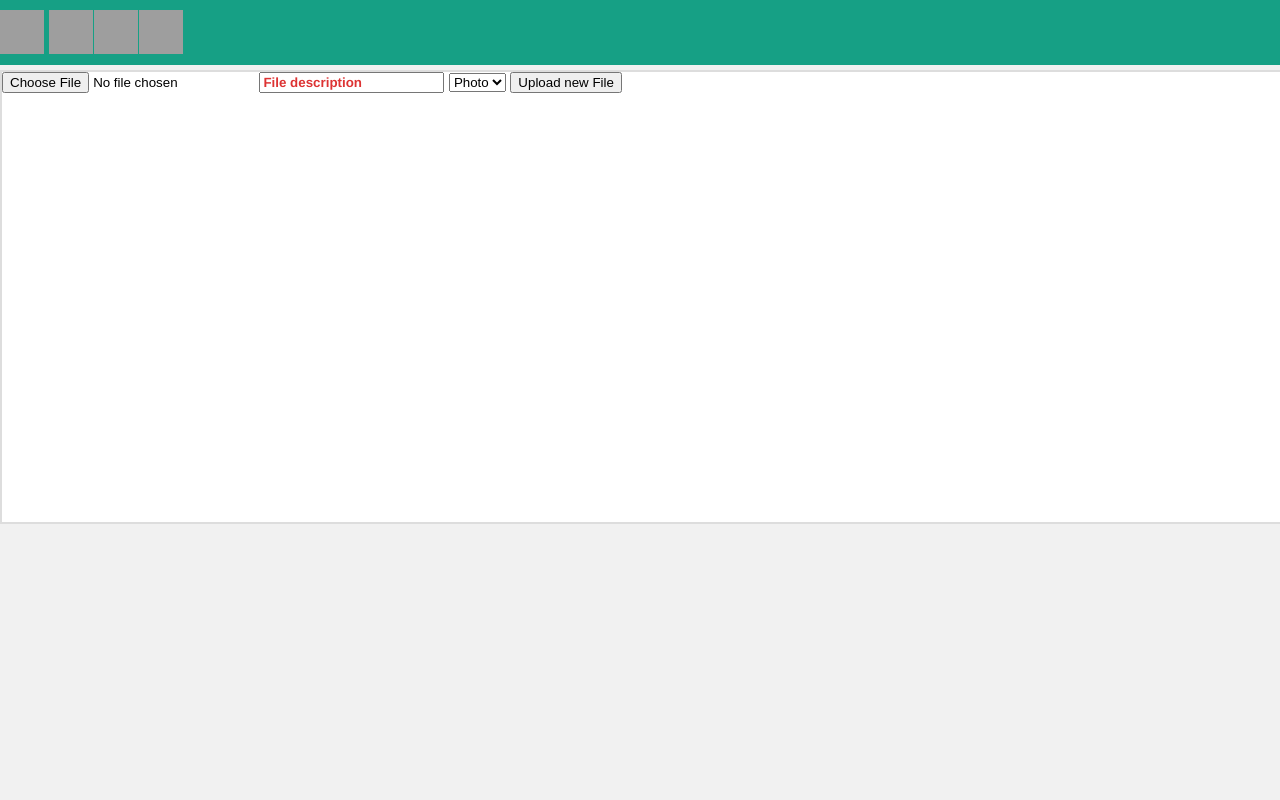
After one commit to IgorJakovljevic/TU-Graz-ADS-Project, a PHP site: page /upload.html in a window 1280 px wide. The commit adds this page. Run offline with PHP 8.4, Linux system fonts and the light colour scheme; grey boxes are pictures that could not be loaded.

Commit message:
Created 2 html templates

```diff
--- a/HTML-Templates/style.css
+++ b/HTML-Templates/style.css
@@ -20,6 +20,9 @@ Za centriranje koristi margin : auto
 
 /*----------user.html----------------*/
 
+body{
+    overflow: hidden;
+}
 
 #top{ /*top-menu*/
     background-color:cornsilk;
@@ -72,7 +75,7 @@ body{
     width: 100%;
 }
 
-#nav{
+#navigation{
     background-color:#16a085;
     width: 100%;
     top: 0;
@@ -111,24 +114,20 @@ body{
     position: static;
 }
 
-#nav img:hover{
+#navigation img:hover{
     background-color: #3498db;
 }
 
-#wrapper{
+#content{
     width: 100%;
     margin:0;
     background-color: white;
     border: 2px solid #DDD;
     margin: 5px 0 5px 0;
     display: block;
-    height: 630px;
+    height: 450px;
     overflow : scroll;
     overflow-x: hidden;
-
-}
-
-.content{
 
 }
 
@@ -204,20 +254,82 @@ body{
     font-weight:bold;
 }
 
-
-
-/*#content{
-    background-color: antiquewhite;
-    display: inline-block;
-    max-height: 250px;
-    padding: 15px;
-    overflow : scroll;
-    overflow-x: hidden;
-
+#home{
+    margin-top: 10px;
+    margin-bottom: 10px;
+    height: 45px;
+    width: 45px;
+    border: none;
+    background-color: transparent;
+    background-image: url(../Icons/home-normal.png);
+    background-repeat: no-repeat;
+    background-size: 44px 44px;
 }
 
-    `.product-block img{}
+#home:hover{
+     background-image: url(../Icons/home-normal-hover.png);
+}
 
-    `.product-block audio{}
+#uploadfile{
+    margin-top: 10px;
+    margin-bottom: 10px;
+    height: 45px;
+    width: 45px;
+    border: none;
+    background-color: transparent;
+    background-image: url(../Icons/Upload-normal.png);
+    background-repeat: no-repeat;
+    background-size: 44px 44px;
+}
 
-    `.product-block video{}
+#uploadfile:hover{
+     background-image: url(../Icons/Upload-normal-hover.png);
+}
+
+#logout{
+    margin-top: 10px;
+    margin-bottom: 10px;
+    height: 45px;
+    width: 45px;
+    border: none;
+    background-color: transparent;
+    background-image: url(../Icons/Logout-normal.png);
+    background-repeat: no-repeat;
+    background-size: 44px 44px;
+}
+
+#logout:hover{
+     background-image: url(../Icons/Logout-normal-hover.png);
+}
+
+#login{
+    margin-top: 10px;
+    margin-bottom: 10px;
+    height: 45px;
+    width: 45px;
+    border: none;
+    background-color: transparent;
+    background-image: url(../Icons/Login-normal.png);
+    background-repeat: no-repeat;
+    background-size: 44px 44px;
+}
+
+#login:hover{
+     background-image: url(../Icons/Login-normal-hover.png);
+}
+
+#user {
+    margin-top: 10px;
+    margin-bottom: 10px;
+    height: 45px;
+    width: 45px;
+    border: none;
+    background-color: transparent;
+    background-image: url(../Icons/User-normal.png);
+    background-repeat: no-repeat;
+    background-size: 44px 44px;
+}
+
+#user:hover {
+     background-image: url(../Icons/User-normal-hover.png);
+}
--- /dev/null
+++ b/HTML-Templates/upload.html
@@ -0,0 +1,28 @@
+<html><head>
+<link rel="stylesheet" type="text/css" href="style.css">
+</style>
+<link rel="stylesheet" type="text/css" href="chrome-extension://aedmpdookgbneegaeajpoldpnpfbpmlb/css/page.css?r=6593441.78084606"></head>
+<body cz-shortcut-listen="true">
+<nav id="navigation">
+    <button id="home" onclick="AjaxRequests.getFiles(&quot;content&quot;)"></button>
+
+
+<button id="user"></button><button onclick="AjaxRequests.setUploadFileForm(&quot;content&quot;)" id="uploadfile"></button><button onclick="AjaxRequests.logoutUser()" id="logout"></button></nav>
+
+<div id="content"><form action="../Scripts/file.php" method="POST" enctype="multipart/form-data">
+        <input id="file" name="file" type="file">
+        <input name="description" type="text" placeholder="File description">
+        <select name="fileType">
+            <option value="1">Photo</option>
+            <option value="2">Audio</option>
+        </select>
+        <button type="button" onclick="AjaxRequests.updateFile()">Upload new File</button>
+    </form></div>
+
+
+<script>
+    AjaxRequests.getFiles("content");
+</script>
+
+
+<div style="display:none;" id="px_data"><span id="px_path">chrome-extension://aedmpdookgbneegaeajpoldpnpfbpmlb/</span><span id="px_techs"></span><span id="px_show"></span></div></body></html>
```
Also changed, not shown: other parts of HTML-Templates/style.css (+55 -4 lines), HTML-Templates/login.html (added, +24 -0 lines).
